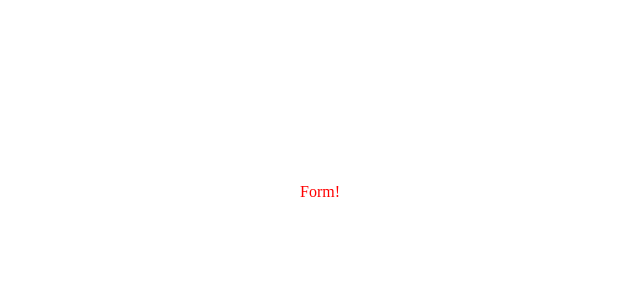
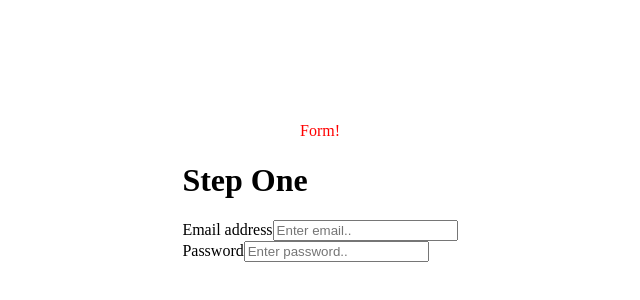
Before and after one commit to HalloJo/next-multistep-form-ts, a Next.js app: page / in a window 1280 px wide. Shown: the part 280-580 px from the top of the page, without its empty margins (320-960 px from the left). Built offline with nearby package versions, Linux system fonts and the light colour scheme.

Commit message:
Set up basic functionality and templating

```diff
--- a/pages/index.tsx
+++ b/pages/index.tsx
@@ -8,7 +8,7 @@ const Home: NextPage = () => {
   return (
     <div className={styles.container}>
       <Head>
-        <title>Create Next App</title>
+        <title>Next Multi Step Form</title>
         <meta name="description" content="Generated by create next app" />
         <link rel="icon" href="/favicon.ico" />
       </Head>
--- a/src/components/Form.tsx
+++ b/src/components/Form.tsx
@@ -1,18 +1,26 @@
 import next from "next";
 import { ReactElement, useState } from "react";
 import styles from '../../src/styles/Form.module.scss'
-import { formData } from "../data/formData";
+import { data } from "../data/formData";
+import StepOne from "./StepOne";
+import StepThree from "./StepThree";
+import StepTwo from "./StepTwo";
 
 const Form = (): ReactElement => {
 
     const [page, setPage] =  useState(0)
-    const [data, setData] = useState(formData)
+    const [formData, setFormData] = useState(data)
+
+    const formTitles: Array<string> = ["SignUp", "PersonalInfo", "Confirm"]
 
     return (
-        <div className={styles.title}>Form!</div>
+        <>
+            <div className={styles.title}>Form!</div>
+            { page === 0 ? <StepOne formData={formData} setFormData={setFormData} /> :
+              page === 1 ? <StepTwo formData={formData} setFormData={setFormData}  /> :
+              <StepThree formData={formData} setFormData={setFormData} /> }
+        </>
     )
 }
 
-
-
 export default Form
--- a/src/components/StepOne.tsx
+++ b/src/components/StepOne.tsx
@@ -1,10 +1,31 @@
 import next from "next";
 import { ReactElement } from "react";
 import styles from '../../src/styles/StepOne.module.scss'
+import { FormData, SetFormData } from "../data/formData";
 
-const StepOne = (): ReactElement => {
+type StepOneProps = {
+    formData: FormData
+    setFormData: SetFormData
+}
+
+const StepOne = (props: StepOneProps): ReactElement => {
+
+    const {formData, setFormData} = props
+
     return (
-        <div>Step one</div>
+        <div>
+            <h1>Step One</h1>
+            <form action="">
+            <div>
+                <label htmlFor="">Email address</label>
+                <input type="email" placeholder="Enter email.." value={formData.email} onChange={(event) => setFormData({...formData, email: event?.target.value })}/>
+            </div>
+            <div>
+                <label htmlFor="">Password</label>
+                <input type="password" placeholder="Enter password.." value={formData.password} onChange={(event) => setFormData({...formData, password: event?.target.value })} />
+            </div>
+            </form>
+        </div>
     )
 }
 
--- a/src/components/StepThree.tsx
+++ b/src/components/StepThree.tsx
@@ -1,10 +1,21 @@
 import next from "next";
 import { ReactElement } from "react";
 import styles from '../../src/styles/StepThree.module.scss'
+import { FormData, SetFormData } from "../data/formData";
 
-const StepThree = (): ReactElement => {
+type StepThreeProps = {
+    formData: FormData
+    setFormData: SetFormData
+}
+
+const StepThree = (props: StepThreeProps): ReactElement => {
+
+    const {formData, setFormData} = props
+
     return (
-        <div>Step three</div>
+        <div>
+            <h1>Step Three</h1>
+        </div>
     )
 }
 
--- a/src/components/StepTwo.tsx
+++ b/src/components/StepTwo.tsx
@@ -1,10 +1,21 @@
 import next from "next";
 import { ReactElement } from "react";
 import styles from '../../src/styles/StepTwo.module.scss'
+import { FormData, SetFormData } from "../data/formData";
 
-const StepTwo = (): ReactElement => {
+type StepTwoProps = {
+    formData: FormData
+    setFormData: SetFormData
+}
+
+const StepTwo = (props: StepTwoProps): ReactElement => {
+
+    const {formData, setFormData} = props
+
     return (
-        <div>Step two</div>
+        <div>
+            <h1>Step Two</h1>
+        </div>
     )
 }
 
--- a/src/data/formData.ts
+++ b/src/data/formData.ts
@@ -1,4 +1,6 @@
-export type FormDataProps = {
+import React from "react";
+
+export type FormData = {
   email: string;
   password: string;
   name: string;
@@ -7,7 +9,7 @@ export type FormDataProps = {
   dataIsCorrect: boolean;
 };
 
-export const formData: FormDataProps = {
+export const data: FormData = {
   email: "",
   password: "",
   name: "",
@@ -15,3 +17,5 @@ export const formData: FormDataProps = {
   number: "",
   dataIsCorrect: false,
 };
+
+export type SetFormData = (formData: FormData) => void;
```
